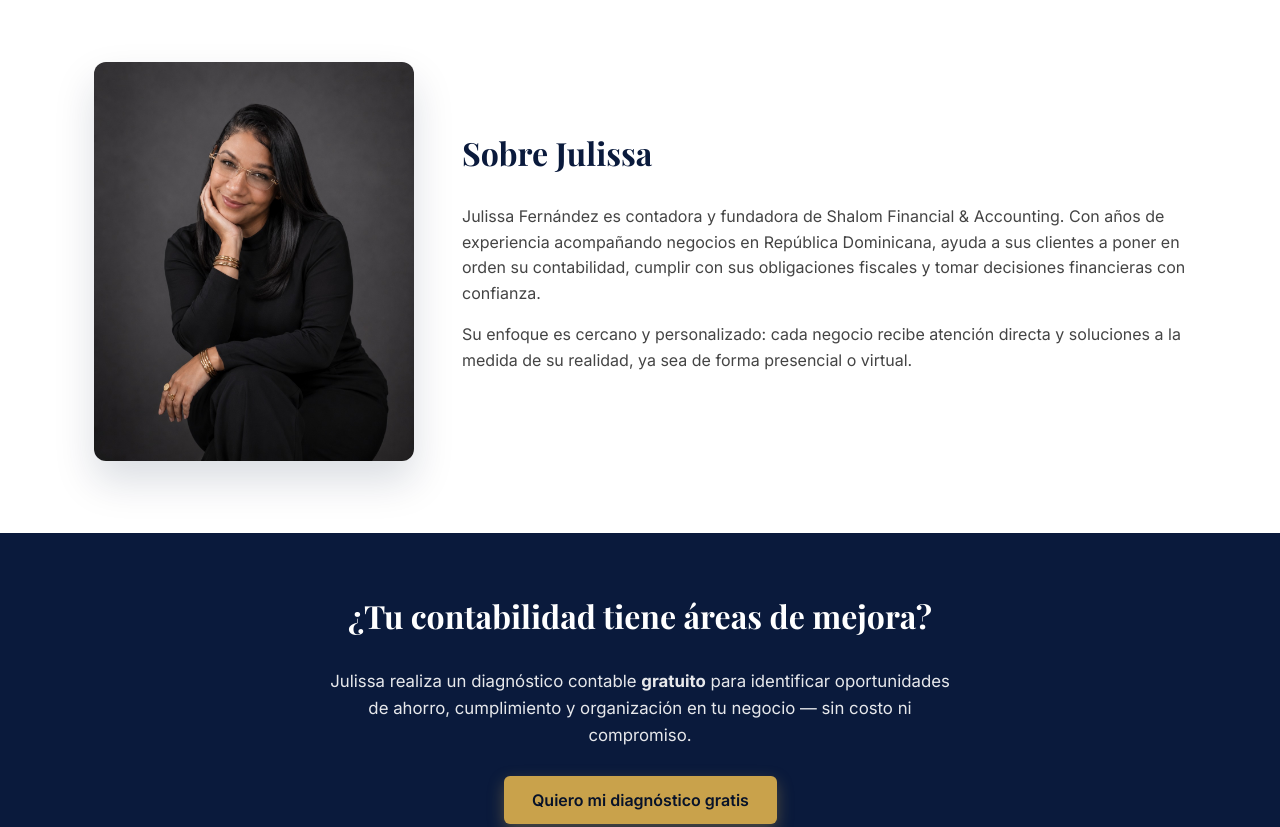
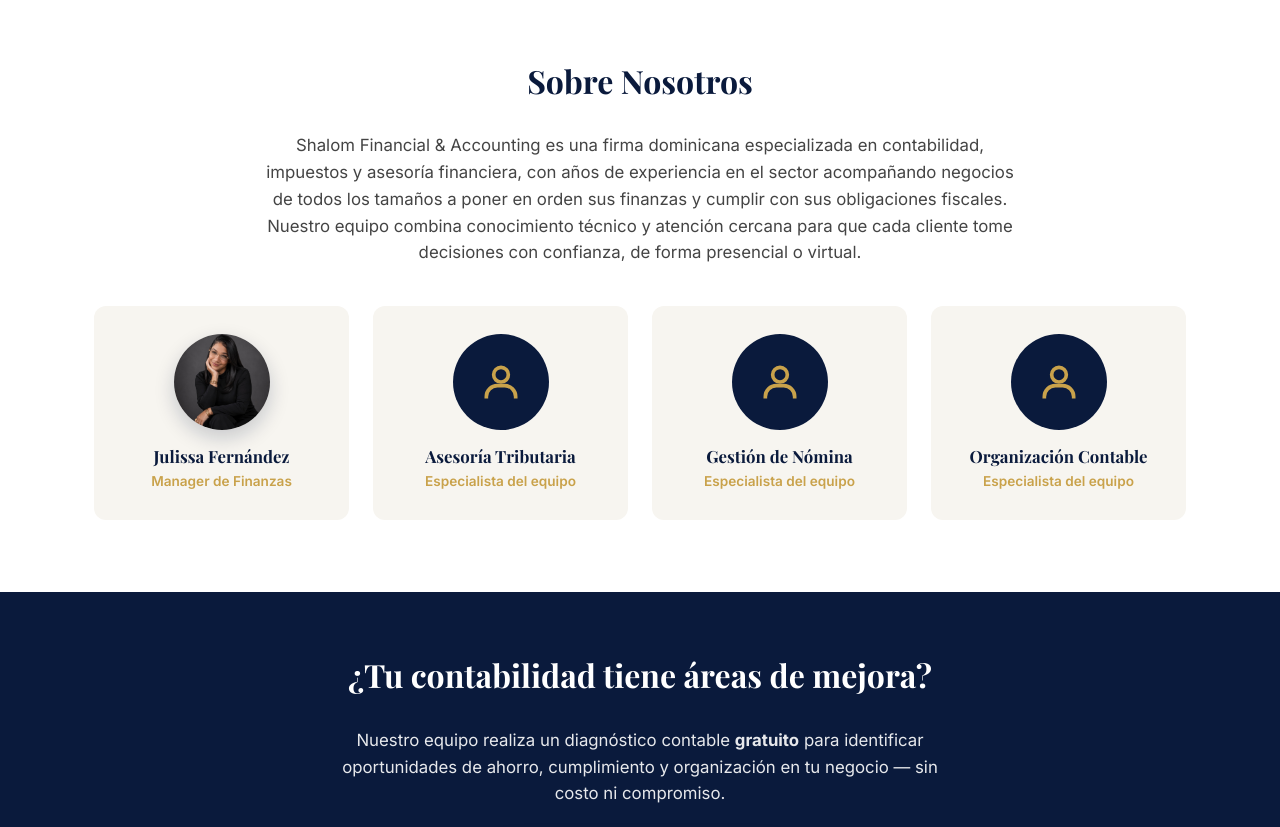
Before and after one commit to pidelopues12-sys/Proyecto_Julissa, a plain HTML site: page index.html in a window 1280 px wide. Shown: the part 1380-2207 px from the top of the page. Drawn offline with nearby package versions, Linux system fonts and the light colour scheme.

Commit message:
Reframe "Sobre Julissa" as a team-oriented "Sobre Nosotros" section
- Rename section/nav to "Sobre Nosotros"; bio copy now describes the
  company's experience in the accounting sector rather than Julissa alone
- Add a team grid: Julissa (real photo, "Manager de Finanzas") plus 3
  generic role-based avatar cards (Asesoría Tributaria, Gestión de
  Nómina, Organización Contable) — no fabricated names for team members
  we don't have real info for
- Diagnostic banner copy changed from "Julissa realiza..." to "Nuestro
  equipo realiza..." per stakeholder request

```diff
--- a/css/style.css
+++ b/css/style.css
@@ -130,14 +130,25 @@
 @media (max-width: 900px) { .services-grid { grid-template-columns: repeat(2, 1fr); } }
 @media (max-width: 600px) { .services-grid { grid-template-columns: 1fr; } }
 
-/* About */
+/* About / Team */
 .about { padding: 72px 0; }
-.about-inner { display: grid; grid-template-columns: 320px 1fr; gap: 48px; align-items: center; }
-.about-photo { width: 100%; border-radius: 12px; box-shadow: 0 20px 40px rgba(10,26,60,0.15); }
-.about-copy h2 { text-align: left; }
-.about-copy p { color: #444; margin-bottom: 16px; }
+.about-intro { max-width: 760px; margin: 0 auto 40px; text-align: center; color: #444; font-size: 1.05rem; }
+.team-grid { display: grid; grid-template-columns: repeat(4, 1fr); gap: 24px; }
+.team-card { text-align: center; background: var(--color-offwhite); border-radius: 12px; padding: 28px 20px; }
+.team-photo {
+  width: 96px; height: 96px; border-radius: 50%; object-fit: cover; margin: 0 auto 16px;
+  display: block; box-shadow: 0 8px 20px rgba(10,26,60,0.2);
+}
+.team-avatar {
+  display: flex; width: 96px; height: 96px; border-radius: 50%; background: var(--color-navy);
+  color: var(--color-gold); align-items: center; justify-content: center; margin: 0 auto 16px;
+}
+.team-avatar svg { width: 44px; height: 44px; }
+.team-card h3 { font-size: 1.05rem; margin-bottom: 4px; }
+.team-role { color: var(--color-gold); font-weight: 600; font-size: 0.85rem; }
 
-@media (max-width: 860px) { .about-inner { grid-template-columns: 1fr; text-align: center; } }
+@media (max-width: 900px) { .team-grid { grid-template-columns: repeat(2, 1fr); } }
+@media (max-width: 480px) { .team-grid { grid-template-columns: 1fr; } }
 
 /* Diagnostic banner */
 .diagnostic-banner { background: var(--color-navy); color: var(--color-white); padding: 64px 0; text-align: center; }
--- a/index.html
+++ b/index.html
@@ -19,7 +19,7 @@
     </a>
     <nav class="main-nav" id="main-nav">
       <a href="#servicios">Servicios</a>
-      <a href="#sobre-julissa">Sobre Julissa</a>
+      <a href="#sobre-nosotros">Sobre Nosotros</a>
       <a href="#testimonios">Testimonios</a>
       <a href="#faq">FAQ</a>
       <a href="#contacto">Contacto</a>
@@ -123,13 +123,31 @@
       </div>
     </div>
   </section>
-  <section class="about" id="sobre-julissa">
-    <div class="container about-inner">
-      <img src="images/julissa.jpg" alt="Julissa Fernández" class="about-photo">
-      <div class="about-copy">
-        <h2>Sobre Julissa</h2>
-        <p>Julissa Fernández es contadora y fundadora de Shalom Financial & Accounting. Con años de experiencia acompañando negocios en República Dominicana, ayuda a sus clientes a poner en orden su contabilidad, cumplir con sus obligaciones fiscales y tomar decisiones financieras con confianza.</p>
-        <p>Su enfoque es cercano y personalizado: cada negocio recibe atención directa y soluciones a la medida de su realidad, ya sea de forma presencial o virtual.</p>
+  <section class="about" id="sobre-nosotros">
+    <div class="container">
+      <h2>Sobre Nosotros</h2>
+      <p class="about-intro">Shalom Financial & Accounting es una firma dominicana especializada en contabilidad, impuestos y asesoría financiera, con años de experiencia en el sector acompañando negocios de todos los tamaños a poner en orden sus finanzas y cumplir con sus obligaciones fiscales. Nuestro equipo combina conocimiento técnico y atención cercana para que cada cliente tome decisiones con confianza, de forma presencial o virtual.</p>
+      <div class="team-grid">
+        <div class="team-card">
+          <img src="images/julissa.jpg" alt="Julissa Fernández, Manager de Finanzas de Shalom Financial & Accounting" class="team-photo">
+          <h3>Julissa Fernández</h3>
+          <p class="team-role">Manager de Finanzas</p>
+        </div>
+        <div class="team-card">
+          <span class="team-avatar"><svg viewBox="0 0 24 24" fill="none" stroke="currentColor" stroke-width="2"><circle cx="12" cy="8" r="4"/><path d="M4 21v-1a6 6 0 0 1 6-6h4a6 6 0 0 1 6 6v1"/></svg></span>
+          <h3>Asesoría Tributaria</h3>
+          <p class="team-role">Especialista del equipo</p>
+        </div>
+        <div class="team-card">
+          <span class="team-avatar"><svg viewBox="0 0 24 24" fill="none" stroke="currentColor" stroke-width="2"><circle cx="12" cy="8" r="4"/><path d="M4 21v-1a6 6 0 0 1 6-6h4a6 6 0 0 1 6 6v1"/></svg></span>
+          <h3>Gestión de Nómina</h3>
+          <p class="team-role">Especialista del equipo</p>
+        </div>
+        <div class="team-card">
+          <span class="team-avatar"><svg viewBox="0 0 24 24" fill="none" stroke="currentColor" stroke-width="2"><circle cx="12" cy="8" r="4"/><path d="M4 21v-1a6 6 0 0 1 6-6h4a6 6 0 0 1 6 6v1"/></svg></span>
+          <h3>Organización Contable</h3>
+          <p class="team-role">Especialista del equipo</p>
+        </div>
       </div>
     </div>
   </section>
@@ -137,7 +155,7 @@
   <section class="diagnostic-banner" id="diagnostico">
     <div class="container diagnostic-inner">
       <h2>¿Tu contabilidad tiene áreas de mejora?</h2>
-      <p>Julissa realiza un diagnóstico contable <strong>gratuito</strong> para identificar oportunidades de ahorro, cumplimiento y organización en tu negocio — sin costo ni compromiso.</p>
+      <p>Nuestro equipo realiza un diagnóstico contable <strong>gratuito</strong> para identificar oportunidades de ahorro, cumplimiento y organización en tu negocio — sin costo ni compromiso.</p>
       <button class="btn btn-primary" id="banner-diagnostic-btn" type="button">Quiero mi diagnóstico gratis</button>
     </div>
   </section>
```
